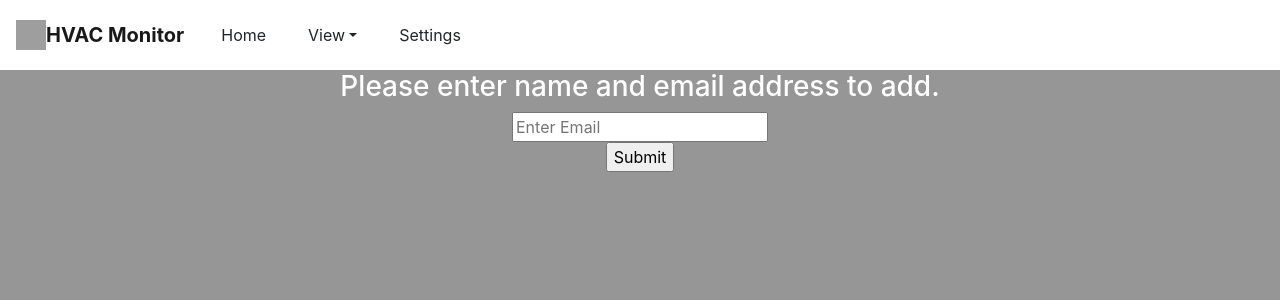
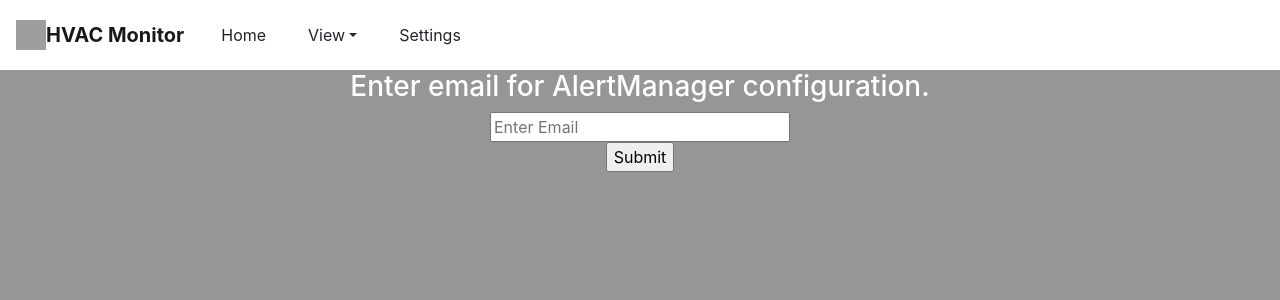
Before and after one commit to mattfredericksen/CSCE-3444-Group, a React (Create React App) app in the folder GUI/: page /Settings in a window 1280 px wide. Shown: the top 300 px of the page. Built offline with nearby package versions, Linux system fonts and the light colour scheme; no server answers; grey boxes are pictures that could not be loaded.

Commit message:
Minor refactor. Added basic alerting to Settings view.

```diff
--- /dev/null
+++ b/GUI/src/components/CustomHooks.js
@@ -0,0 +1,11 @@
+import {useCallback, useState} from "react";
+
+export function useStateWithEvent(initialState, attribute='value') {
+    const [state, setState] = useState(initialState);
+    const setStateFromEvent = useCallback(
+        (event) => {
+            setState(event.target[attribute]);
+        }, [setState, attribute]
+    );
+    return [state, setStateFromEvent];
+}
--- a/GUI/src/components/HvacInputGrid.jsx
+++ b/GUI/src/components/HvacInputGrid.jsx
@@ -2,14 +2,10 @@ import {FormControlLabel, Grid, Switch} from "@material-ui/core";
 import DateTimePicker from "./ConfiguredDateTimePicker";
 import {LengthOfTimeInput, UnitOfTimeSelect} from "./InputFields";
 import React, {useEffect, useState} from "react";
+import {useStateWithEvent} from "./CustomHooks";
 import {oldestSample} from "./prometheus";
 import moment from "moment";
 
-
-function useStateWithEvent(initialState, attribute='value') {
-    const [state, setState] = useState(initialState);
-    return [state, (event) => setState(event.target[attribute])];
-}
 
 export default function HvacInputGrid(props) {
     const {onChange, setAlert} = props;
--- a/GUI/src/components/Settings.jsx
+++ b/GUI/src/components/Settings.jsx
@@ -1,4 +1,5 @@
-import React, {useCallback, useEffect, useRef, useState} from "react";
+import React, {useCallback, useEffect, useState} from "react";
+import {useStateWithEvent} from "./CustomHooks";
 import axios from 'axios';
 
 const api = "http://dodc:5000/"
@@ -17,31 +18,34 @@ export default function Settings() {
             .catch(error => console.error(error));
     }, []);
 
-    const email = useRef("");
-    const setEmail = useCallback(
-        (event) => email.current = event.target.value,
-        []
-    );
+    const [email, setEmail] = useStateWithEvent("");
 
     const submitHandler = useCallback(
         (event) => {
             event.preventDefault();
-            axios.put(api + 'email/', {email: email.current})
-                .then(res => console.log(res))
-                .catch(e => {
-                    // perform some alerting here
-                    console.error(e);
+            axios.put(api + 'email/', {email: email})
+                .then(({request: {response}}) => {
+                    setEmail({target: {value: ""}});
+                    setPlaceholder(JSON.parse(response)['email']);
+                    alert("Success");
+                })
+                .catch(err => {
+                    console.error(err);
+                    if (err.response) {
+                        alert(JSON.stringify(err.response.data, null, 2))
+                    }
                 });
-        }, []
+        }, [email, setEmail]
     );
 
     return (
         <form style={divStyle} onSubmit={submitHandler}>
             <h3 style={divStyle}>
-                {"Please enter name and email address to add."}
+                {"Enter email for AlertManager configuration."}
             </h3>
             <input type={"email"} name={"email"} onChange={setEmail}
-                   placeholder={placeholder}/>
+                   value={email} placeholder={placeholder}
+                   style={{width: "300px"}}/>
             <br />
             <input type={"submit"} value={"Submit"}/>
         </form>
```
